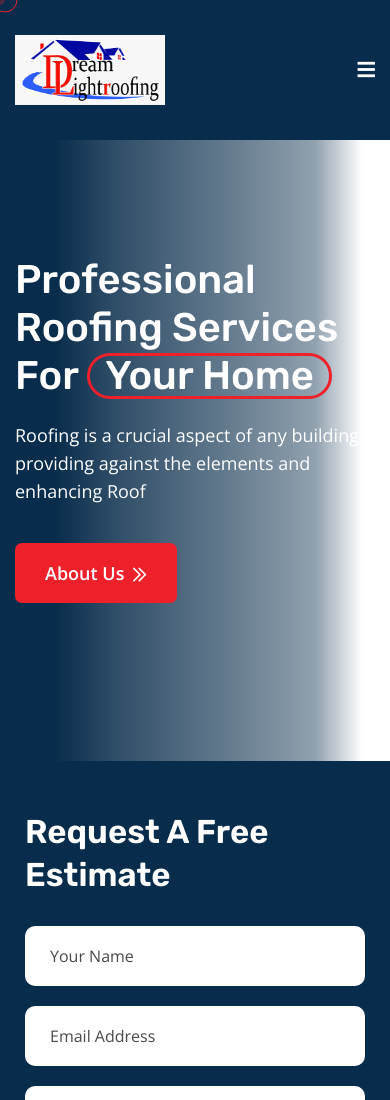
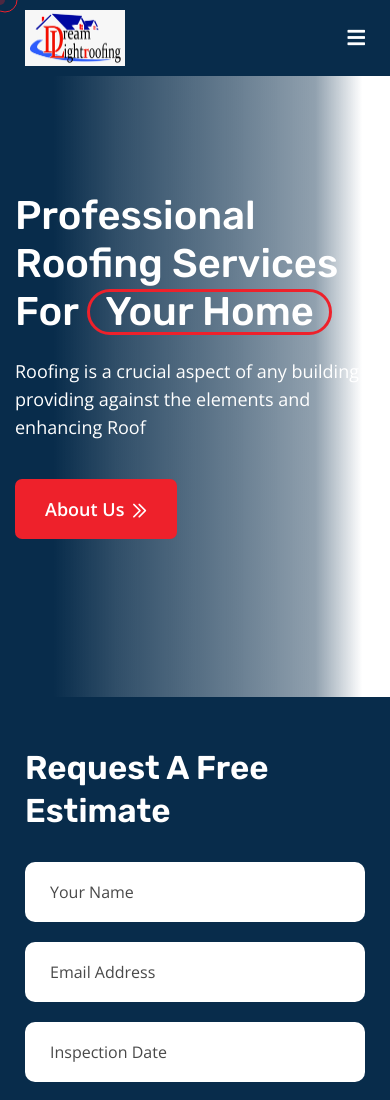
Before and after one commit to Isaacski1/dreamlightroofing, a plain HTML site: page index.html in a window 390 px wide. Shown: the top 1100 px of the page. Drawn offline with nearby package versions, Linux system fonts and the light colour scheme; files whose address does not match are found by name.

Commit message:
Add files via upload

```diff
--- a/assets/css/responsive.css
+++ b/assets/css/responsive.css
@@ -1999,6 +1999,13 @@
 
 
 @media only screen and (max-width: 767px) {
+    .main-header {
+        padding: 10px !important;
+    }
+    .main-menu__logo a img {
+        width: 100px;
+        height: auto;
+    }
     .main-slider-one__top-text {
         display: none;
     }
```
